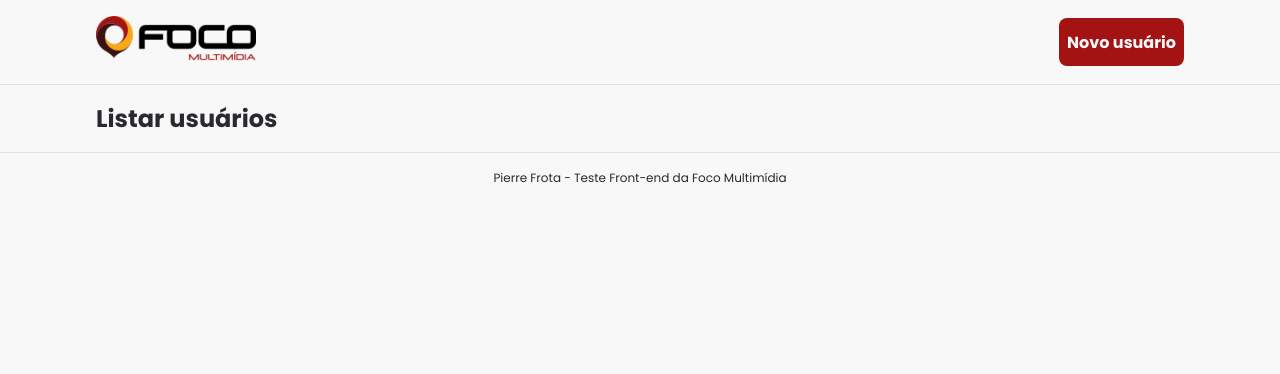
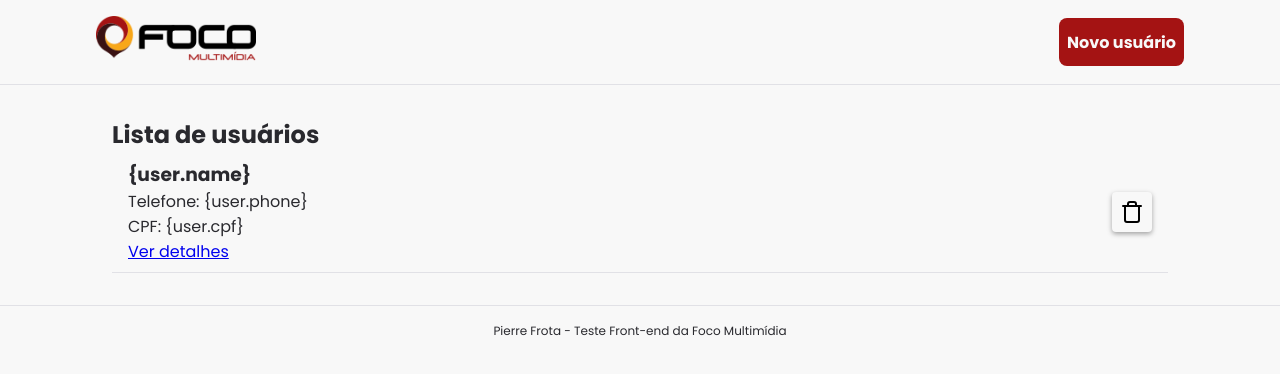
Before and after one commit to pierrefrota/create-users-angularjs, a website: page index.html at #/list-users in a window 1280 px wide. Drawn offline with nearby package versions, Linux system fonts and the light colour scheme.

```diff
--- /dev/null
+++ b/css/scss/list-users.scss
@@ -0,0 +1,31 @@
+.list-users-container {
+  padding: 1rem;
+
+  .list-users-content {
+    .list-users-card {
+      display: flex;
+      justify-content: space-between;
+      align-items: center;
+      border-bottom: 1px solid var(--gray-100);
+      padding: 0.5rem 1rem;
+
+      span {
+        display: block;
+      }
+    }
+
+    .list-users-actions {
+      button {
+        box-shadow: rgba(0, 0, 0, 0.35) 0px 2px 5px;
+        border-radius: 0.25rem;
+        border: none;
+        background: var(--white);
+        display: flex;
+        justify-content: center;
+        align-items: center;
+
+        padding: 0.5rem;
+      }
+    }
+  }
+}
--- a/css/scss/styles.scss
+++ b/css/scss/styles.scss
@@ -5,4 +5,4 @@
 
 @import "home";
 @import "register-user";
-@import "list-user";
+@import "list-users";
--- a/js/controllers/registerUserController.js
+++ b/js/controllers/registerUserController.js
@@ -1,3 +1,3 @@
 app.controller("registerUserController", function ($scope) {
-  $scope.titulo = "Cadastrar novo usuário";
+  $scope.titulo = "Cadastrar novo usuário teste";
 });
--- a/js/routes/app.route.js
+++ b/js/routes/app.route.js
@@ -1,6 +1,4 @@
-angular
-  .module("listaDeContatos")
-  .config(($routeProvider, $locationProvider) => {
+app.config(($routeProvider, $locationProvider) => {
   $locationProvider.hashPrefix("");
 
   $routeProvider
--- a/views/list-users.html
+++ b/views/list-users.html
@@ -1,7 +1,22 @@
 <main>
   <div class="list-users-container">
+    <h2>Lista de usuários</h2>
     <div class="list-users-content">
-      <h2>Listar usuários</h2>
+      <div class="list-users-card">
+        <div class="list-users-info">
+          <h3>{user.name}</h3>
+          <span>Telefone: {user.phone}</span>
+          <span>CPF: {user.cpf}</span>
+          <div class="list-user-card-footer">
+            <a href="#">Ver detalhes</a>
+          </div>
+        </div>
+        <div class="list-users-actions">
+          <button>
+            <img src="/img/trash.svg" alt="Remover" />
+          </button>
+        </div>
+      </div>
     </div>
   </div>
 </main>
```
Also changed, not shown: package.json (added, +12 -0 lines), css/styles.css, 1 other file. Lines whose indentation alone changed are shown as unchanged.
